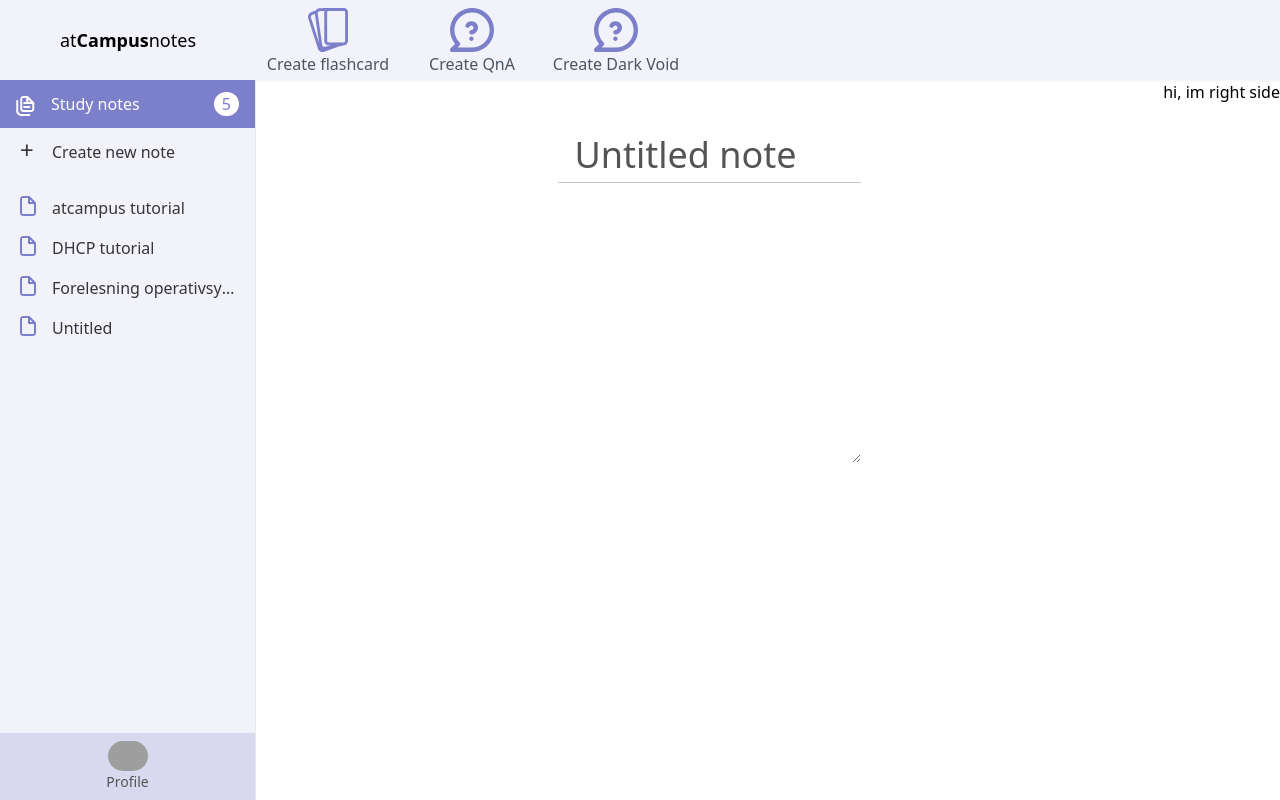
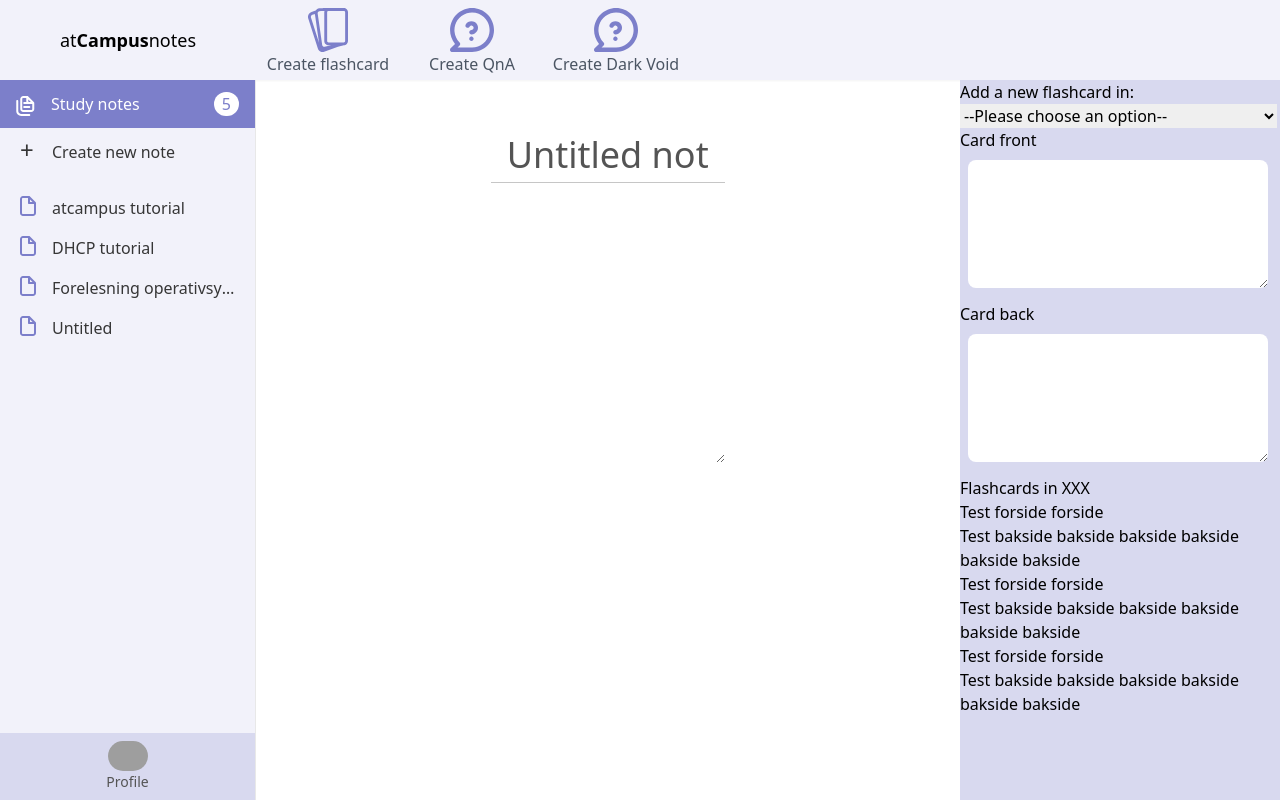
Before and after one commit to tonystr/note-taking-frontend, a Next.js app: page / in a window 1280 px wide. Built offline with nearby package versions, Linux system fonts and the light colour scheme; grey boxes are pictures that could not be loaded.

Commit message:
Flashcard sidemeny innhold

```diff
--- a/components/SideTool.js
+++ b/components/SideTool.js
@@ -1,6 +1,51 @@
 function SideTool({ hidden }) {
+    const Grupper = [
+        {label: "DATA2500 Operativsystemer", value: 1},
+        {label: "DATA2410 Datanettverk og skytjenester", value: 2}
+    ]
+
+    function FlashcardPreview({front, back}) {
+        return (
+            <div>
+                <h3>{front}</h3>
+                {back}
+            </div>
+        )
+    }
+
+    function CardInput({header}) {
+        return (
+            <div>
+                <h3>{header}</h3>
+                <textarea className='w-[300px] m-2 px-2 py-1 rounded-lg' rows='5'></textarea>
+            </div>
+        )
+    }
+
+
+
     return (
-        <div className={hidden ? 'hidden' : ''}>hi, im right side</div>
+        <div className={hidden ? 'hidden' : ''}>
+            <div className="w-[320px] h-full bg-purple-4">
+            <h2>Add a new flashcard in:</h2>
+            {/* Nedtrekk valg meny */}
+            <select name="Group" id="group-select">
+                <option value="">--Please choose an option--</option>
+                <option value="1">DATA2500 Operativsystemer</option>
+                <option value="2">DATA2410 Datanettverk og skytjenester</option>
+            </select>
+
+            <CardInput header="Card front" />
+            <CardInput header="Card back" />
+
+
+            <h2>Flashcards in XXX</h2>
+            <FlashcardPreview front="Test forside forside" back="Test bakside bakside bakside bakside bakside bakside" />
+            <FlashcardPreview front="Test forside forside" back="Test bakside bakside bakside bakside bakside bakside" />
+            <FlashcardPreview front="Test forside forside" back="Test bakside bakside bakside bakside bakside bakside" />
+
+            </div>
+        </div>
     );
 }
 
```
